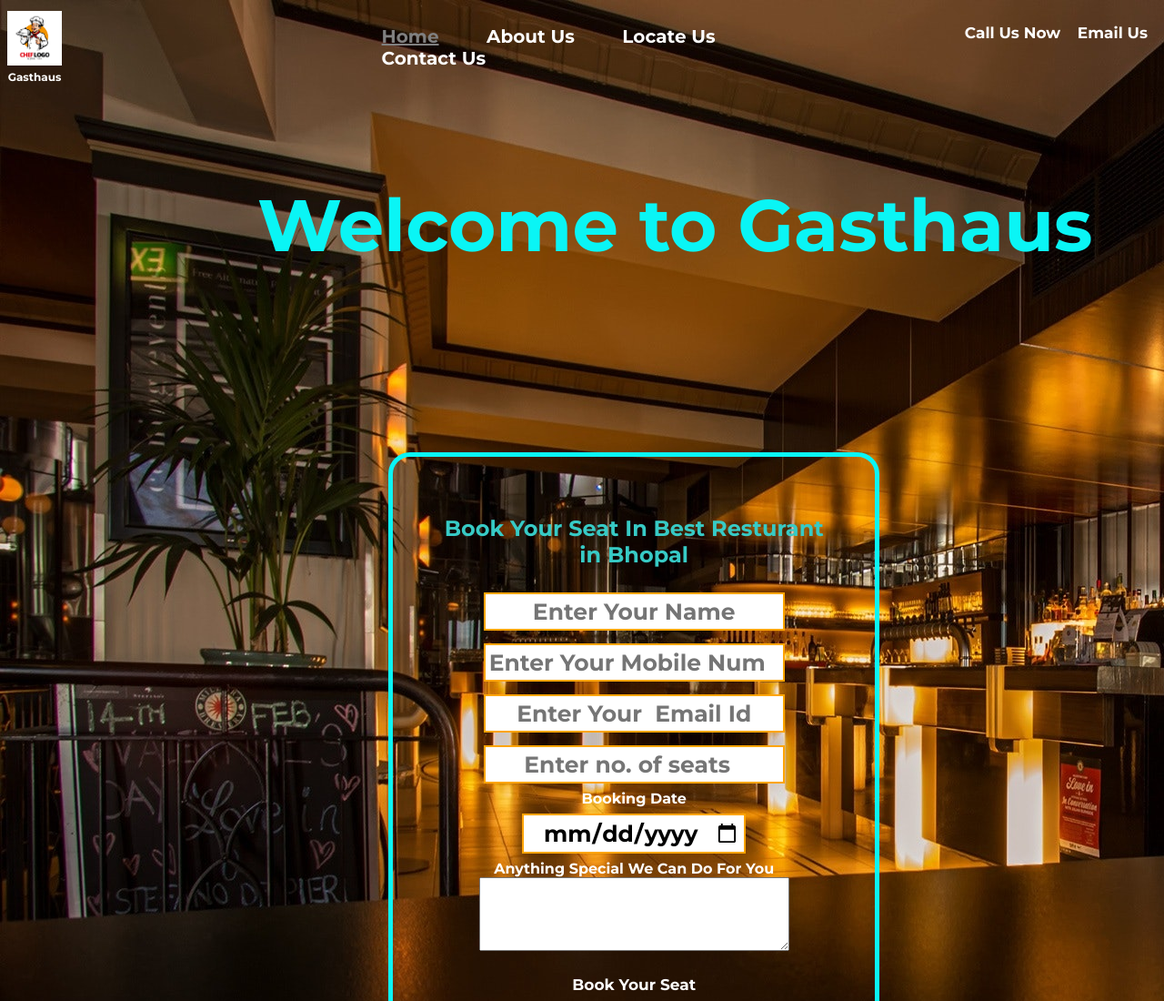
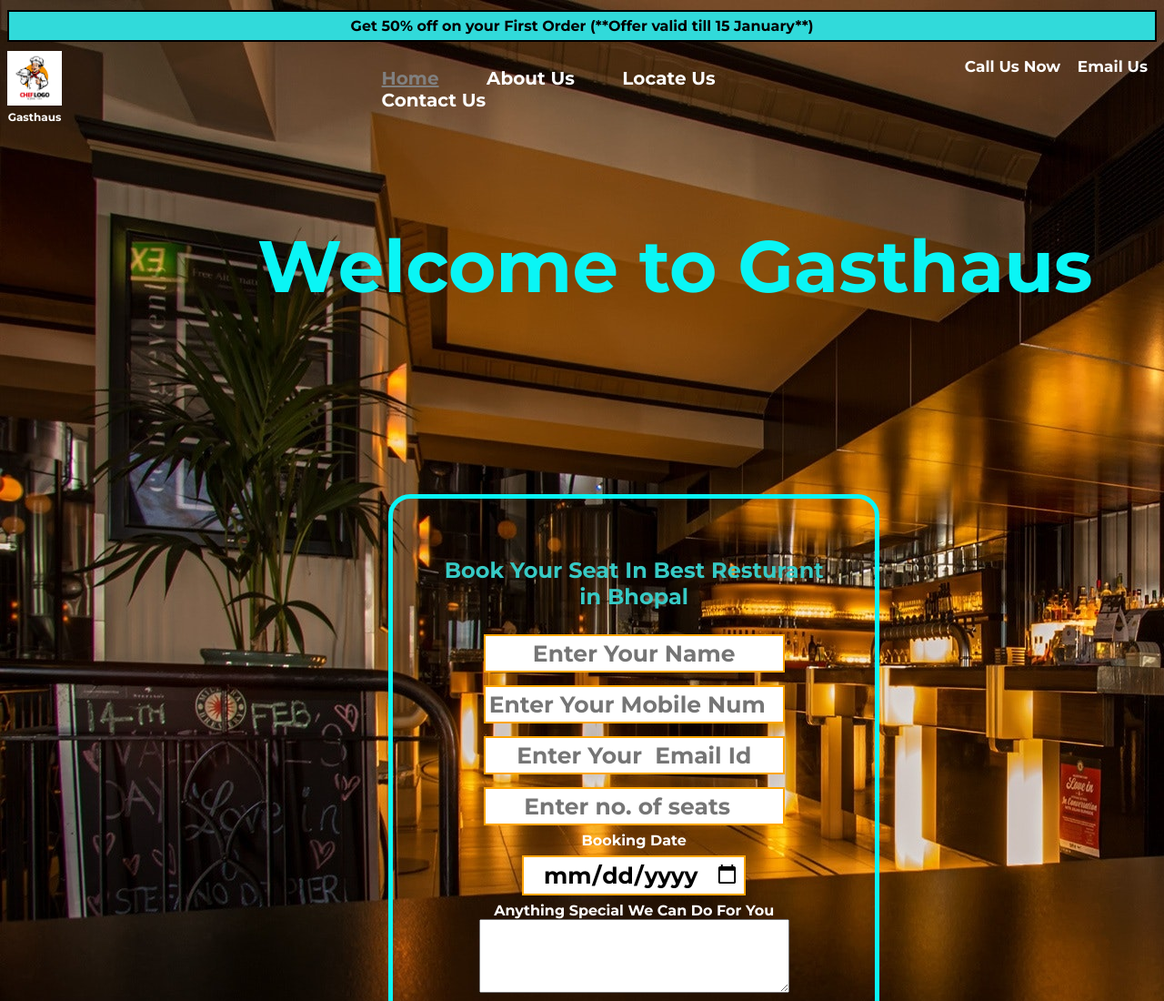
Before and after one commit to rashup198/-Resturant-seat-booking-frontend, a plain HTML site: page Index.html in a window 1280 px wide. Shown: the top 1100 px of the page at 91% size. Drawn offline with Linux system fonts and the light colour scheme.

Commit message:
updated the head with the discount

```diff
--- a/Index.html
+++ b/Index.html
@@ -13,12 +13,19 @@
     <link rel="preconnect" href="https://fonts.gstatic.com" crossorigin>
     <link href="https://fonts.googleapis.com/css2?family=Balsamiq+Sans&family=Montserrat:wght@700&display=swap"
         rel="stylesheet">
+
+        <link rel="preconnect" href="https://fonts.googleapis.com">
+<link rel="preconnect" href="https://fonts.gstatic.com" crossorigin>
 </head>
 
 <body>
     <header>
 
+        <div class="head">
 
+        <h1>Get 50% off on your First Order (**Offer valid till 15 January**)</h1>
+
+    </div>
 
         <div class="left">
             <!-- for logo -->
--- a/style.css
+++ b/style.css
@@ -5,6 +5,18 @@ body {
     font-family: 'Balsamiq Sans', cursive;
     font-family: 'Montserrat', sans-serif;
 
+
+}
+
+.head h1 {
+    color: black;
+    border: 2px solid black;
+    background-color: #31dada;
+    text-align: center;
+    font-size: medium;
+    font-family: 'Balsamiq Sans', cursive;
+    font-family: 'Montserrat', sans-serif;
+    padding: 6px;
 
 }
 
@@ -34,8 +46,10 @@ body {
     /* border: 2px solid brown; */
     position: absolute;
     right: 11px;
-    top: 19px;
+    top: 56px;
     display: inline-block;
+    font-family: 'Balsamiq Sans', cursive;
+    font-family: 'Montserrat', sans-serif;
 }
 
 .navbar {
@@ -89,7 +103,7 @@ body {
 
 .btn:hover {
     border: 2px solid white;
-    background-color: black;
+    background: none;
     color: gray;
     text-decoration: underline;
 }
@@ -103,6 +117,7 @@ body {
     font-size: 40px;
     color: #0af5f5;
 }
+
 .container {
     font-family: 'Balsamiq Sans', cursive;
     font-family: 'Montserrat', sans-serif;
```
